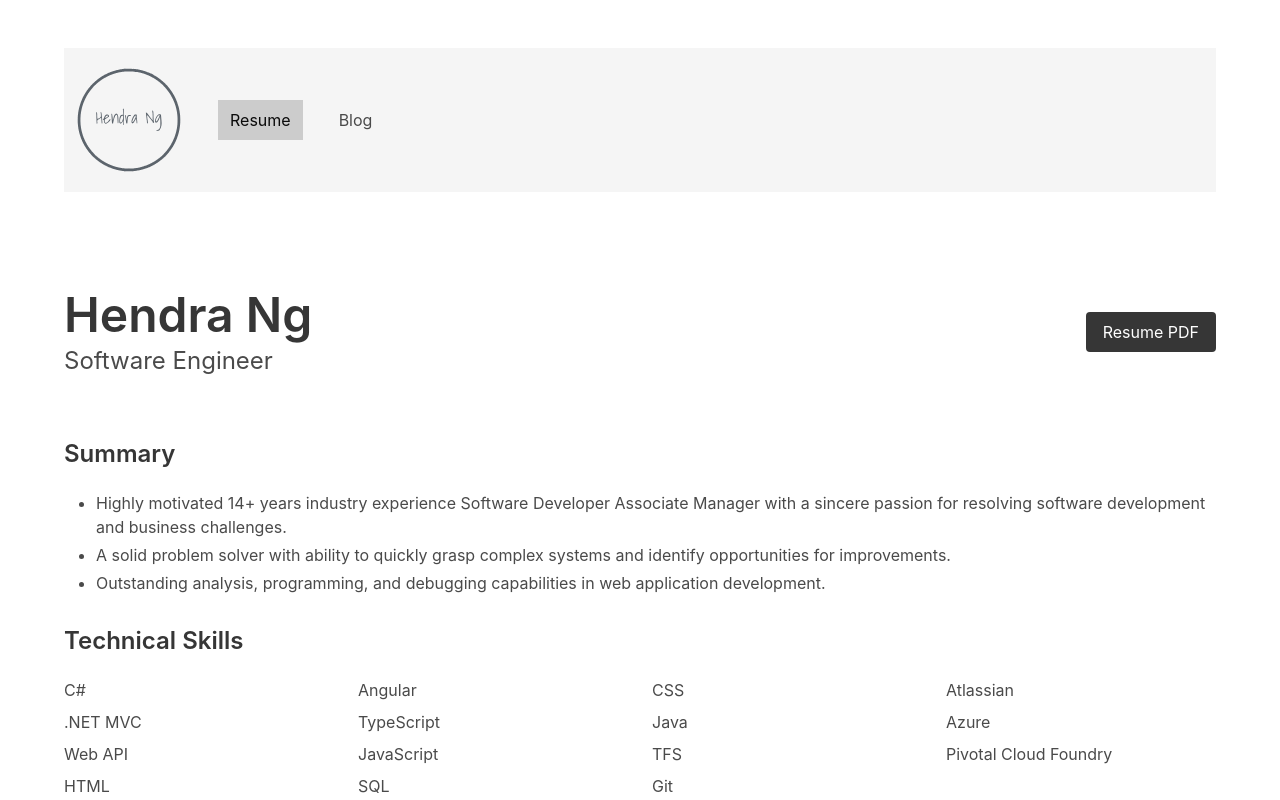
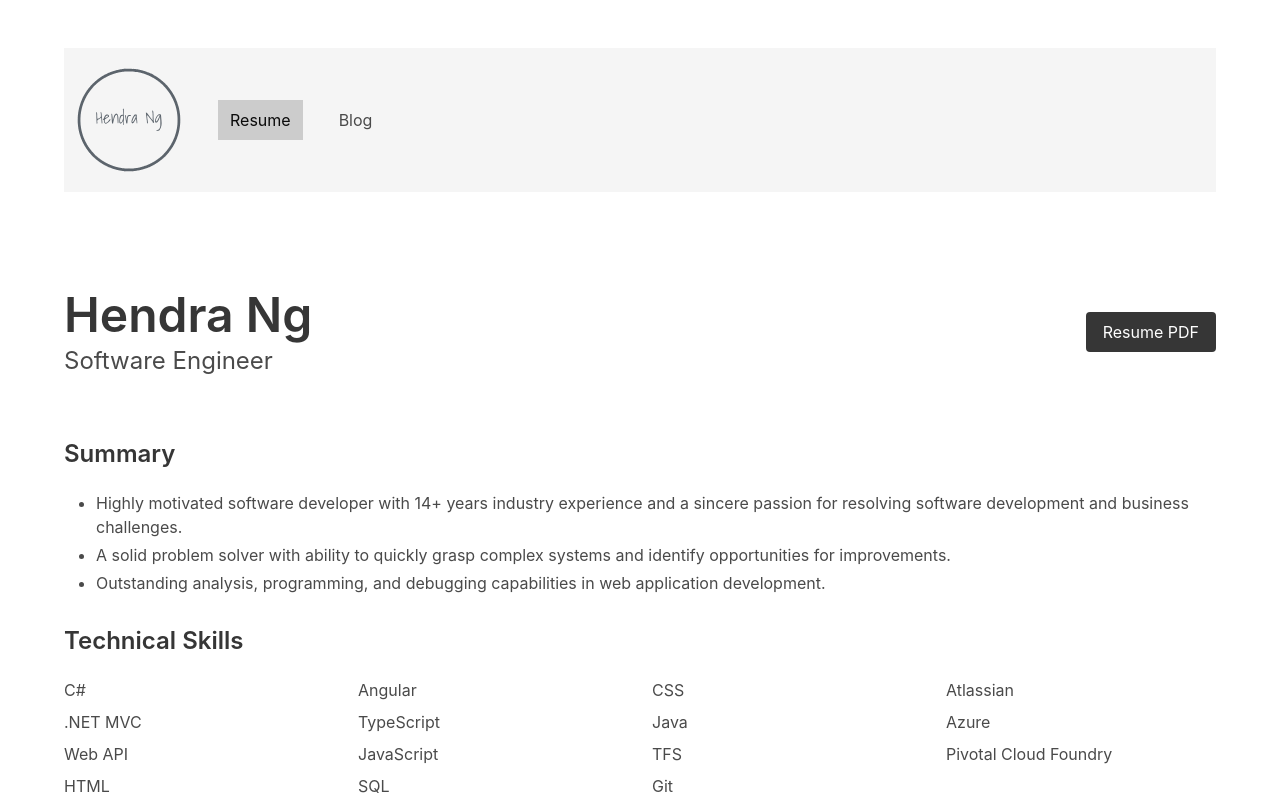
Before and after one commit to hendrang/personal_next, a Next.js app: page /resume in a window 1280 px wide. Shown: the top 800 px of the page. Built offline with nearby package versions, Linux system fonts and the light colour scheme.

Commit message:
Another another typo... wow

```diff
--- a/src/pages/resume.js
+++ b/src/pages/resume.js
@@ -27,8 +27,7 @@ const Resume = (props) => {
             <div className="title is-size-4">Summary</div>
             <div className="content">
               <ul>
-                <li>Highly motivated 14+ years industry experience Software Developer Associate Manager with a
-                        sincere passion for resolving software development and business challenges.</li>
+                <li>Highly motivated software developer with 14+ years industry experience and a sincere passion for resolving software development and business challenges.</li>
                 <li>A solid problem solver with ability to quickly grasp complex systems and identify opportunities
                         for improvements.</li>
                 <li>Outstanding analysis, programming, and debugging capabilities in web application development.
```
